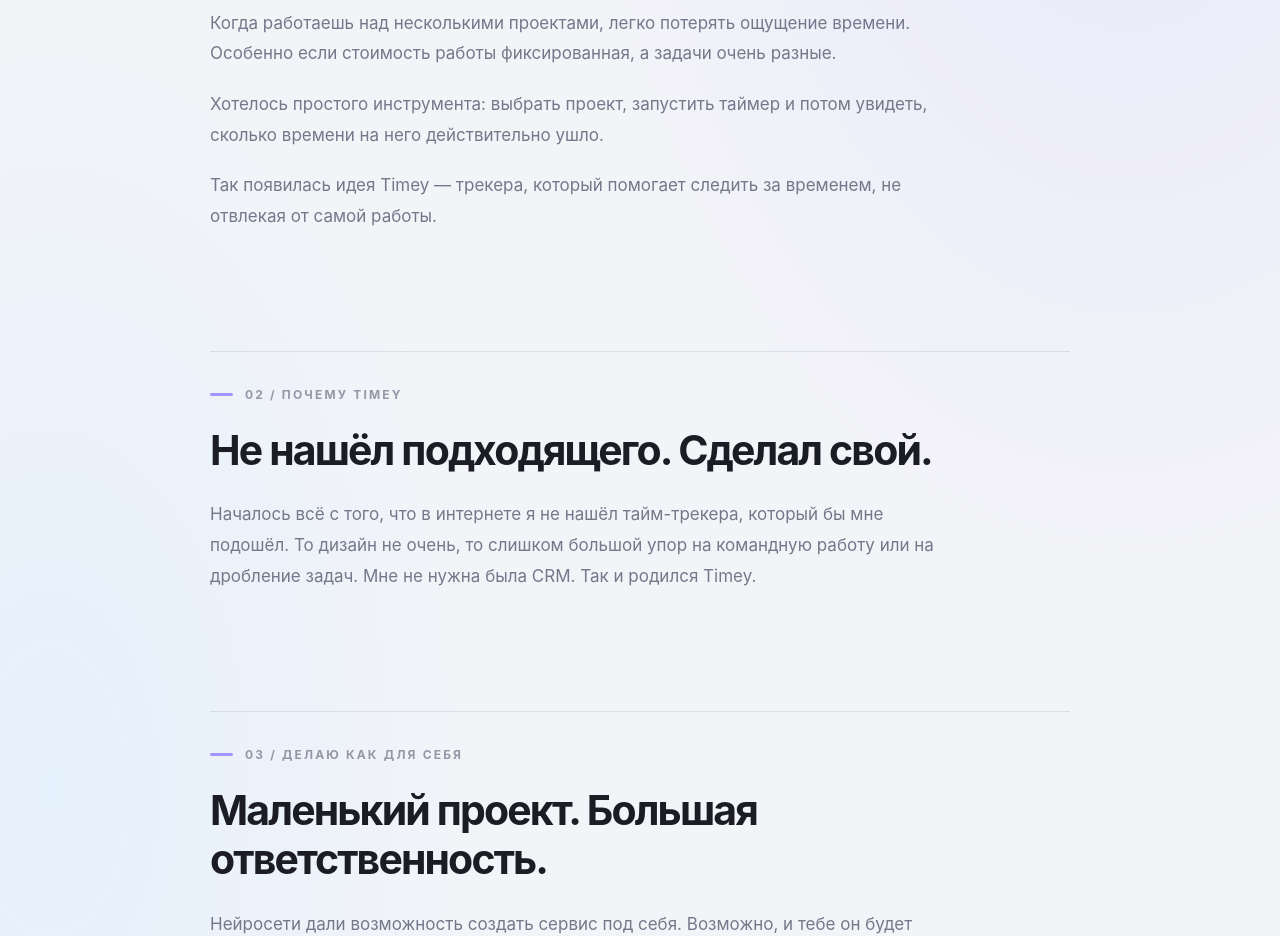
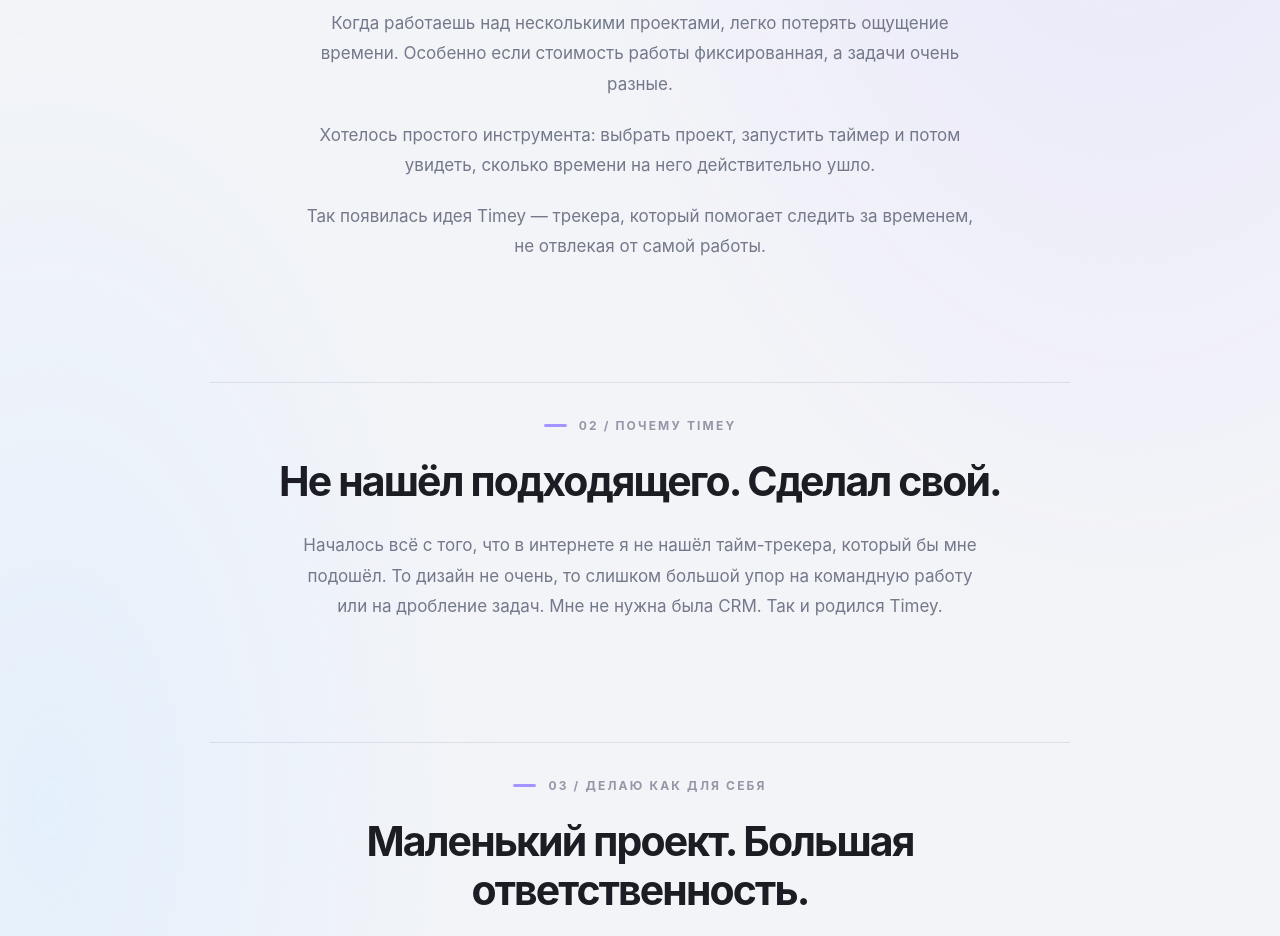
Before and after one commit to MarkKab/timey-landing, a plain HTML site: page history.html in a window 1280 px wide. Shown: the part 711-1647 px from the top of the page. Drawn offline with Linux system fonts and the light colour scheme.

Commit message:
Center story section headings and body copy

```diff
--- a/history.html
+++ b/history.html
@@ -17,12 +17,12 @@ h1 span{color:#9785df}
 .hero p{font-size:clamp(17px,1.8vw,22px);line-height:1.65;color:#747b8a;max-width:630px;margin:auto}
 .hero-star{position:absolute;left:12%;top:24%;color:#a494ff;font-size:35px;transform:rotate(-12deg)}
 .hero-star-right{position:absolute;right:11%;bottom:22%;color:#ffba8e;font-size:41px}
-.story-grid{max-width:860px;margin:0 auto 100px;display:flex;flex-direction:column;gap:24px;padding-top:35px;border-top:1px solid rgba(139,143,163,.22)}
-.story-index{color:#9696a7;font-size:12px;font-weight:720;letter-spacing:.18em;display:flex;align-items:center;gap:12px}
+.story-grid{max-width:860px;margin:0 auto 100px;display:flex;flex-direction:column;align-items:center;gap:24px;padding-top:35px;border-top:1px solid rgba(139,143,163,.22);text-align:center}
+.story-index{color:#9696a7;font-size:12px;font-weight:720;letter-spacing:.18em;display:flex;justify-content:center;align-items:center;gap:12px}
 .story-index:before{content:"";height:3px;width:23px;border-radius:3px;background:#a494ff}
-.story-copy{max-width:800px}
-.story-copy h2{max-width:760px;margin:0 0 24px;font-size:clamp(28px,3.2vw,43px);font-weight:660;letter-spacing:-.045em;line-height:1.2}
-.story-copy p{max-width:750px;font-size:17px;line-height:1.8;color:#73798a;margin:0 0 20px}
+.story-copy{max-width:750px;width:100%;margin-inline:auto}
+.story-copy h2{max-width:760px;margin:0 auto 24px;font-size:clamp(28px,3.2vw,43px);font-weight:660;letter-spacing:-.045em;line-height:1.2}
+.story-copy p{max-width:680px;margin:0 auto 20px;font-size:17px;line-height:1.8;color:#73798a}
 .story-quote{max-width:1110px;margin:0 auto 105px;position:relative;border-radius:34px;padding:65px 48px;text-align:center;background:linear-gradient(120deg,#e7e2ffcf,#fff5eecc);border:1px solid #fff;box-shadow:0 18px 55px #31384d0a}
 .story-quote:before{content:"✳";position:absolute;right:8%;top:10%;font-size:34px;color:#ac9eea}
 .story-quote p{font-size:clamp(27px,4vw,48px);line-height:1.25;letter-spacing:-.04em;font-weight:620;max-width:850px;margin:auto}
```
